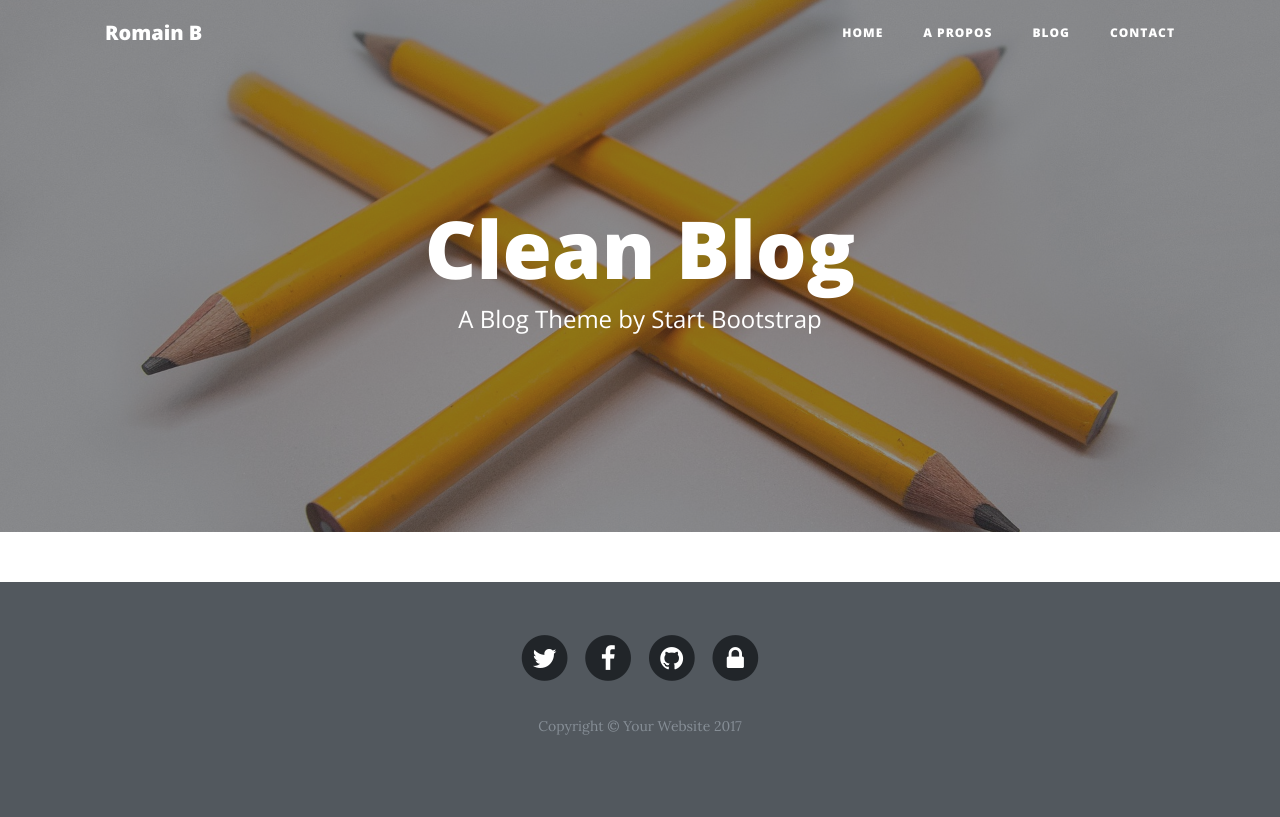
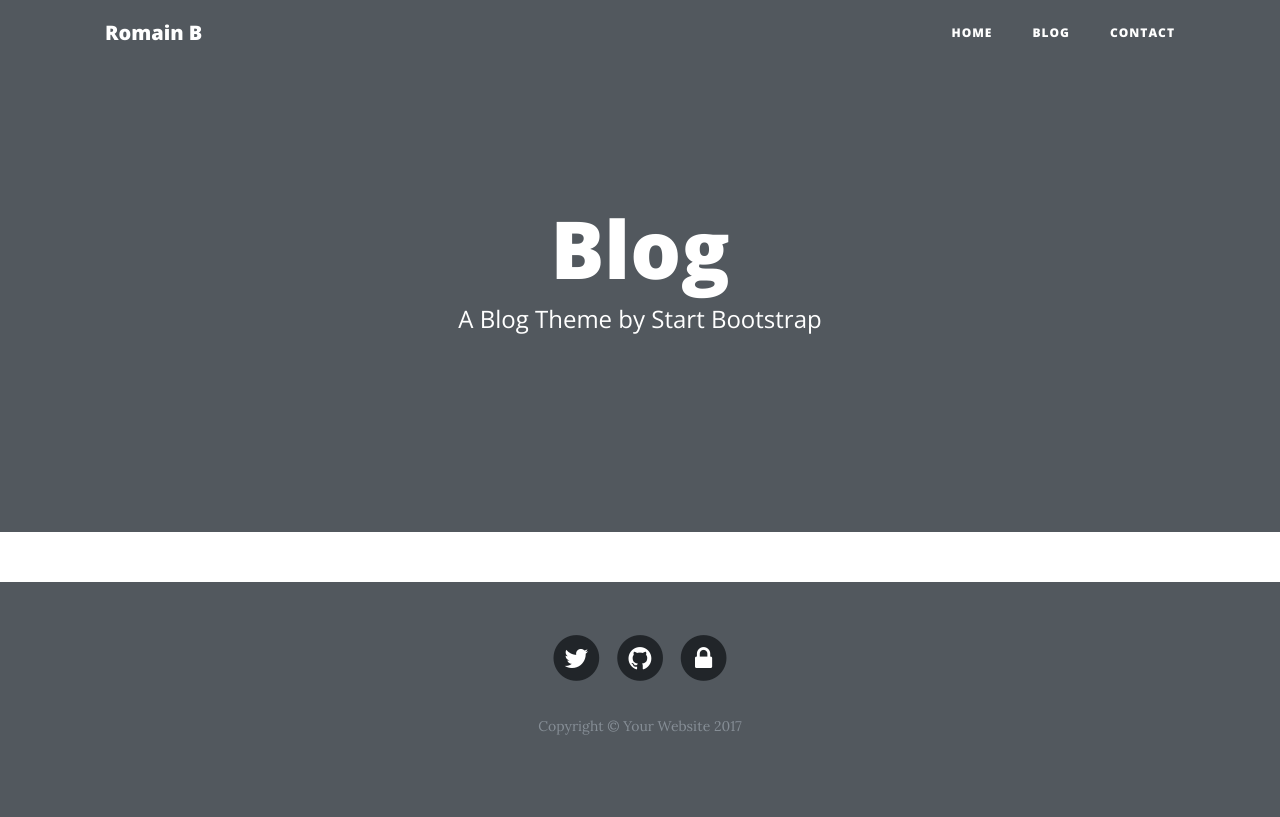
Before and after one commit to romainromss/Blog, a PHP site: template Views/Article/post.html.twig in a window 1280 px wide. Run offline with PHP 8.4, Linux system fonts and the light colour scheme; the template is opened without the code that fills it, so the values that code supplies are empty; some libraries are stand-ins or nearby versions.

Commit message:
change styleguide for views

```diff
--- a/Views/Article/post.html.twig
+++ b/Views/Article/post.html.twig
@@ -39,9 +39,6 @@
                     <a class="nav-link" href="/">Home</a>
                 </li>
                 <li class="nav-item">
-                    <a class="nav-link" href="about.html">A propos</a>
-                </li>
-                <li class="nav-item">
                     <a class="nav-link" href="/article">Blog</a>
                 </li>
                 <li class="nav-item">
@@ -53,13 +50,13 @@
 </nav>
 
 <!-- Page Header -->
-<header class="masthead" style="background-image: url('img/crayon.jpg')">
+<header class="masthead">
     <div class="overlay"></div>
     <div class="container">
         <div class="row">
             <div class="col-lg-8 col-md-10 mx-auto">
                 <div class="site-heading">
-                    <h1>Clean Blog</h1>
+                    <h1>Blog</h1>
                     <span class="subheading">A Blog Theme by Start Bootstrap</span>
                 </div>
             </div>
@@ -68,14 +65,15 @@
 </header>
 
 <!-- Main Content -->
+<div class="container">
 
-<div class="container">
     {% for post in posts %}
         <div class="card" style="width: 100%;">
             <div class="card-block">
-                <h2 class="card-title">{{ post.title }}</h2>
-                <p id="date" class="card-text">Date de dernière modification {{ post.creation_date|date('d/m/Y') }}</p>
-                <p class="card-text">{{ post.content  | truncate(250, true) }}</p>
+                <h2 class="card-title text-center">{{ post.title }}</h2>
+                <p id="date" class="card-text text-centertext-justify">Date de dernière modification {{ post.creation_date|date('d/m/Y') }}</p>
+                <div class="container col-lg-8"><img class="card-img text-lg-left" src="{{ post.img }}"/></div>
+                <p class="card-text">{{ post.chapo}}</p>
                 <a href="/article/details/{{ post.id }}" class="btn btn-primary">Lire l'article</a>
              </div>
         </div>
@@ -89,7 +87,7 @@
             <div class="col-lg-8 col-md-10 mx-auto">
                 <ul class="list-inline text-center">
                     <li class="list-inline-item">
-                        <a href="#">
+                        <a href="https://twitter.com/romss_romain">
                   <span class="fa-stack fa-lg">
                     <i class="fa fa-circle fa-stack-2x"></i>
                     <i class="fa fa-twitter fa-stack-1x fa-inverse"></i>
@@ -97,15 +95,7 @@
                         </a>
                     </li>
                     <li class="list-inline-item">
-                        <a href="#">
-                  <span class="fa-stack fa-lg">
-                    <i class="fa fa-circle fa-stack-2x"></i>
-                    <i class="fa fa-facebook fa-stack-1x fa-inverse"></i>
-                  </span>
-                        </a>
-                    </li>
-                    <li class="list-inline-item">
-                        <a href="#">
+                        <a href="https://github.com/romainromss">
                   <span class="fa-stack fa-lg">
                     <i class="fa fa-circle fa-stack-2x"></i>
                     <i class="fa fa-github fa-stack-1x fa-inverse"></i>
@@ -113,7 +103,7 @@
                         </a>
                     </li>
                     <li class="list-inline-item">
-                        <a href="admin">
+                        <a href="/admin">
                   <span class="fa-stack fa-lg">
                     <i class="fa fa-circle fa-stack-2x"></i>
                     <i class="fa fa-lock fa-stack-1x fa-inverse"></i>
```
Also changed, not shown: Views/Article/postdetails.html.twig (+10 -17 lines), Views/Errors/404.html.twig (+4 -15 lines), Views/home/home.html.twig (+12 -9 lines).
